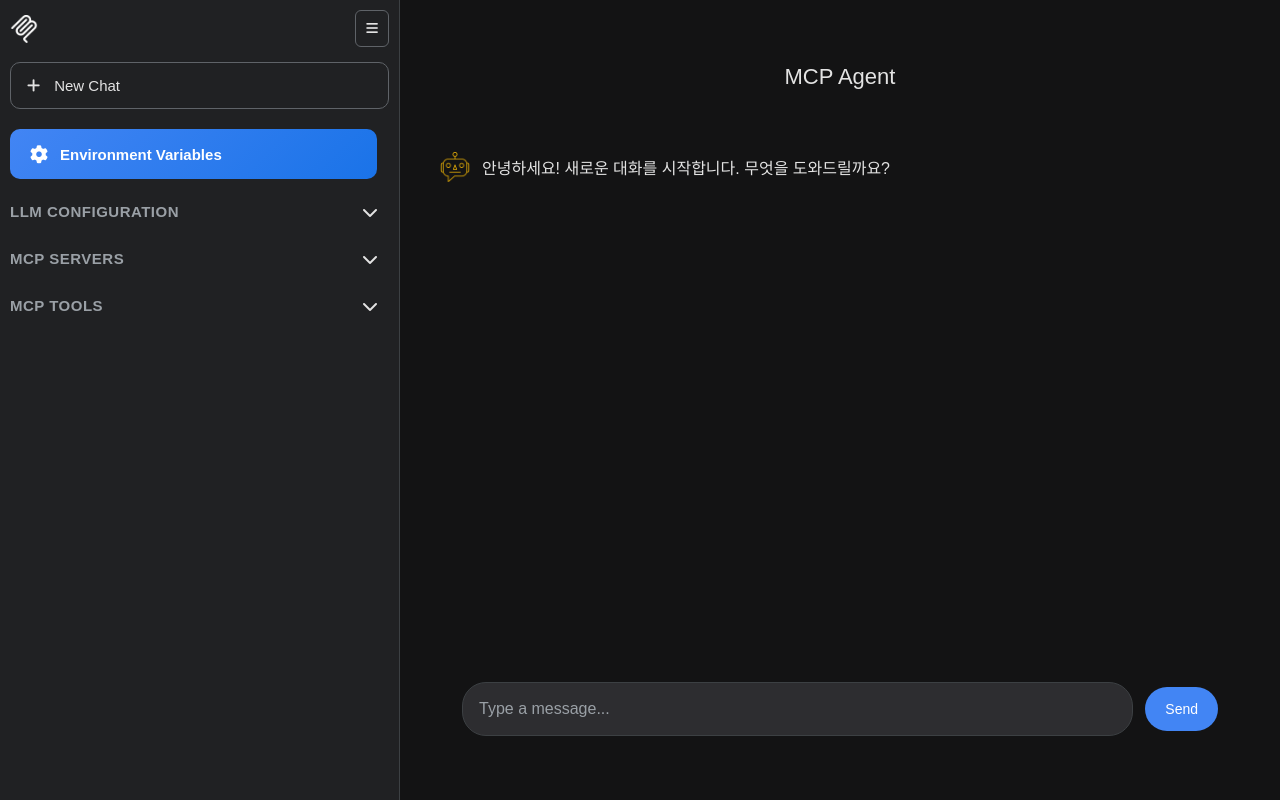
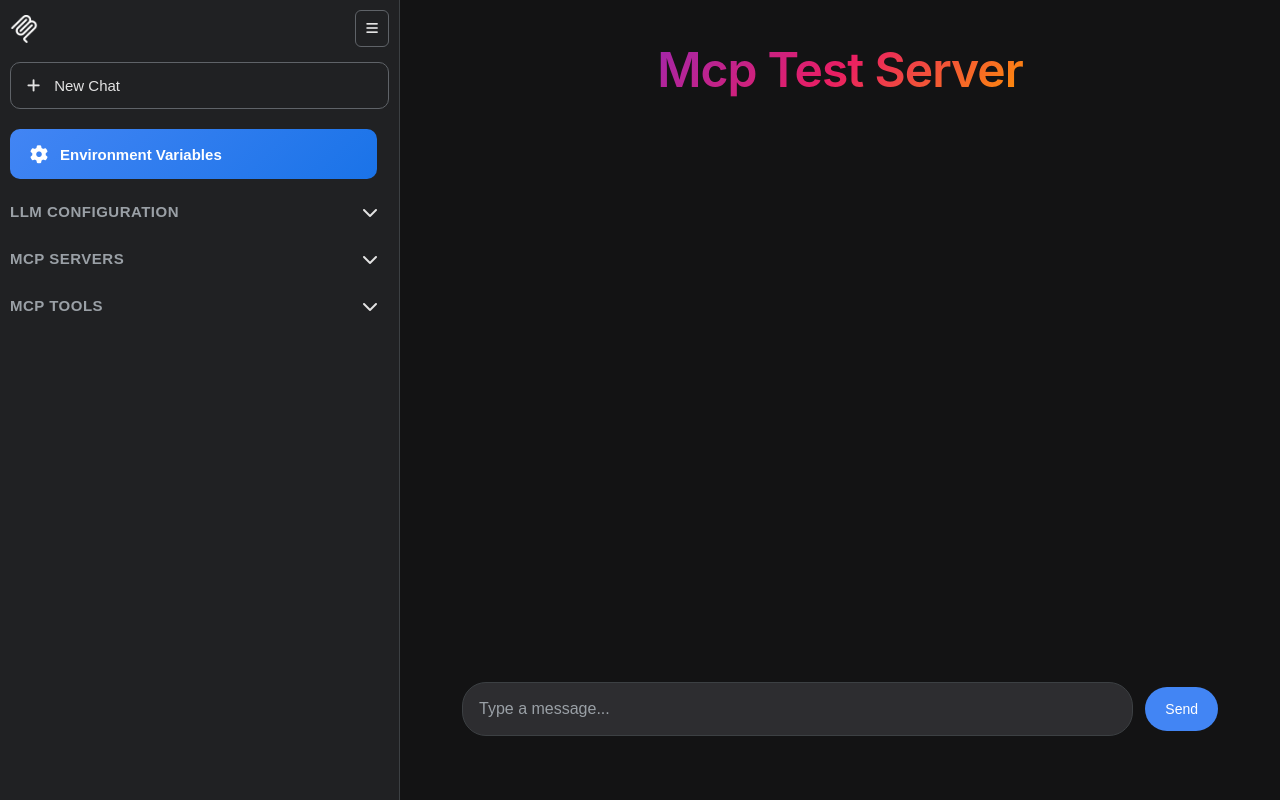
Before and after one commit to parkchanghyup/Telegram_AI_Agent_Bot, a Flask app: page / in a window 1280 px wide. Run offline with Flask 3, Linux system fonts and the light colour scheme; parts of the project's set-up code (start-up, migrations or seed data) failed here and were passed over; some libraries are stand-ins or nearby versions.

Commit message:
feat: 메인 text 위치 및 색상 수정

```diff
--- a/frontend/static/script.js
+++ b/frontend/static/script.js
@@ -112,6 +112,13 @@ document.addEventListener('DOMContentLoaded', () => {
     };
 
     const appendMessage = (senderClass, text, messageId = null) => {
+        // Hide chat header when first real message is added (exclude typing indicators)
+        const chatHeader = document.querySelector('.chat-header');
+        const realMessages = chatBox.querySelectorAll('.message:not([id*="typing"])');
+        if (chatHeader && realMessages.length === 0 && !messageId?.includes('typing')) {
+            chatHeader.style.display = 'none';
+        }
+
         const messageElement = document.createElement('div');
         messageElement.classList.add('message', senderClass);
 
@@ -246,7 +253,11 @@ document.addEventListener('DOMContentLoaded', () => {
     const clearChat = () => {
         chatBox.innerHTML = '';
         userInput.value = '';
-        appendMessage('bot-message', '안녕하세요! 새로운 대화를 시작합니다. 무엇을 도와드릴까요?');
+        // Show chat header when chat is cleared
+        const chatHeader = document.querySelector('.chat-header');
+        if (chatHeader) {
+            chatHeader.style.display = 'block';
+        }
     };
 
     // Success Modal functionality
--- a/frontend/static/style.css
+++ b/frontend/static/style.css
@@ -241,11 +241,18 @@ body {
     background: transparent;
     display: flex;
     flex-direction: column;
+    position: relative;
 }
 
 .chat-header {
-    padding: 24px 0;
+    padding: 0;
     text-align: center;
+    display: flex;
+    align-items: center;
+    justify-content: center;
+    flex: 1;
+    width: 100%;
+    min-height: 70vh;
 }
 
 .chat-header h2 {
@@ -255,6 +262,22 @@ body {
     color: #e3e3e3;
 }
 
+/* Gradient title similar to Gemini style */
+.gradient-title {
+    margin: 0;
+    font-size: 48px;
+    font-weight: 600;
+    background: linear-gradient(135deg, #4285f4 0%, #9c27b0 25%, #e91e63 50%, #ff9800 75%, #4caf50 100%);
+    -webkit-background-clip: text;
+    -webkit-text-fill-color: transparent;
+    background-clip: text;
+    text-align: center;
+    letter-spacing: -0.02em;
+    font-family: 'Google Sans', -apple-system, BlinkMacSystemFont, 'Segoe UI', sans-serif;
+    display: block;
+    width: 100%;
+}
+
 .chat-box {
     flex-grow: 1;
     padding: 20px 0;
@@ -262,6 +285,11 @@ body {
     display: flex;
     flex-direction: column;
     scroll-behavior: smooth;
+}
+
+/* When header is hidden, chat-box takes full space */
+.chat-header[style*="display: none"] ~ .chat-box {
+    flex: 1;
 }
 
 .chat-box .message {
@@ -461,6 +489,7 @@ body {
     max-width: 900px;
     margin: 0 auto;
     width: 90%;
+    flex-shrink: 0;
 }
 
 #user-input {
--- a/frontend/templates/index.html
+++ b/frontend/templates/index.html
@@ -119,7 +119,7 @@
             </button>
             <div class="chat-container">
                 <div class="chat-header">
-                    <h2>MCP Agent</h2>
+                    <h1 class="gradient-title">Mcp Test Server</h1>
                 </div>
                 <div class="chat-box" id="chat-box">
                     <!-- Chat messages will be appended here -->
```
